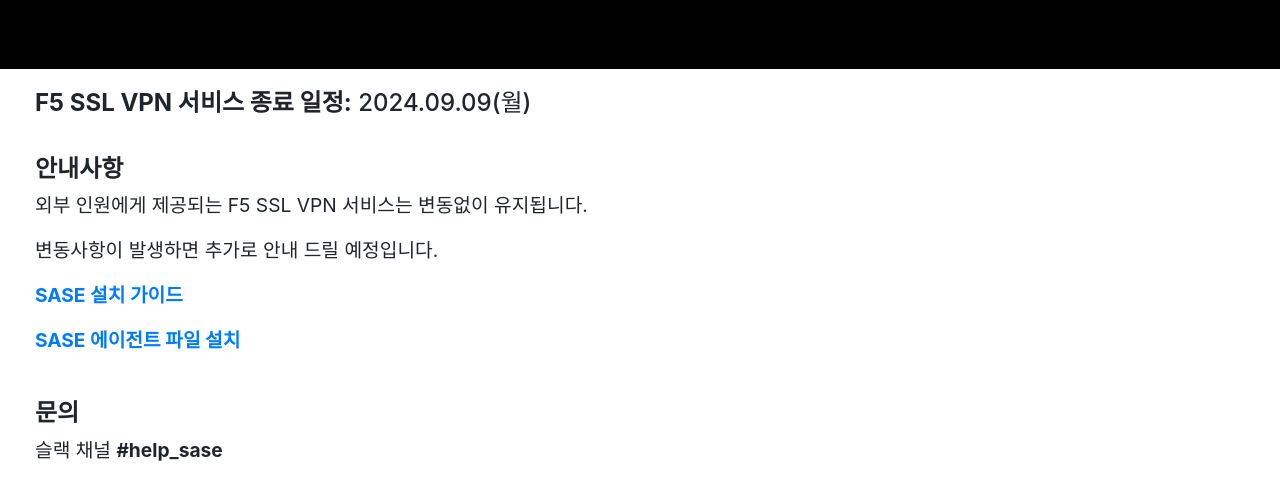
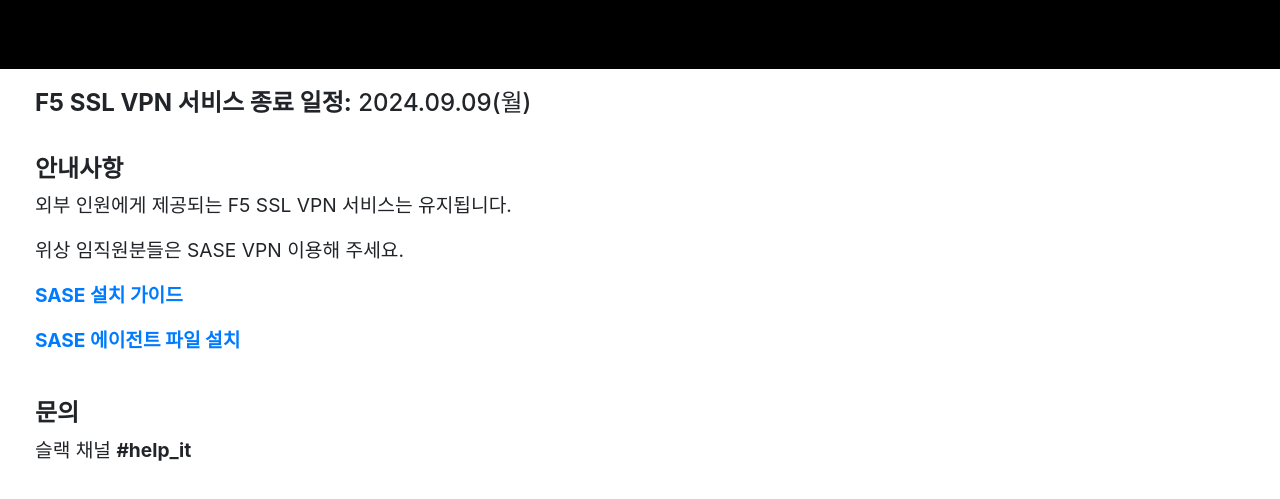
Before and after one commit to yws0219/f5-redirect-web, a plain HTML site: page index.html in a window 1280 px wide. Shown: the part 171-670 px from the top of the page. Drawn offline with nearby package versions, Linux system fonts and the light colour scheme.

Commit message:
Add files via upload

```diff
--- a/index.html
+++ b/index.html
@@ -42,13 +42,13 @@
         <h4><strong>F5 SSL VPN 서비스 종료 일정:</strong> 2024.09.09(월)</h4>
         <br>
         <h4><strong>안내사항</strong></h4>
-        <p>외부 인원에게 제공되는 F5 SSL VPN 서비스는 변동없이 유지됩니다.</p>
-        <p>변동사항이 발생하면 추가로 안내 드릴 예정입니다.</p>
+        <p>외부 인원에게 제공되는 F5 SSL VPN 서비스는 유지됩니다.</p>
+        <p>위상 임직원분들은 SASE VPN 이용해 주세요.</p>
         <p><a href="https://drive.google.com/drive/folders/12fcAvgpF2XU5ucCgSXevn4COyVfsNSlB" class="guide-link">SASE 설치 가이드</a></p>
         <p><a href="https://yogiyo.gpcloudservice.com" class="guide-link">SASE 에이전트 파일 설치</a></p>
         <br>
         <h4><strong>문의</strong></h4>
-        <p>슬랙 채널 <strong>#help_sase</strong></p>
+        <p>슬랙 채널 <strong>#help_it</strong></p>
     </div>
 
     <!-- Optional JavaScript -->
```
